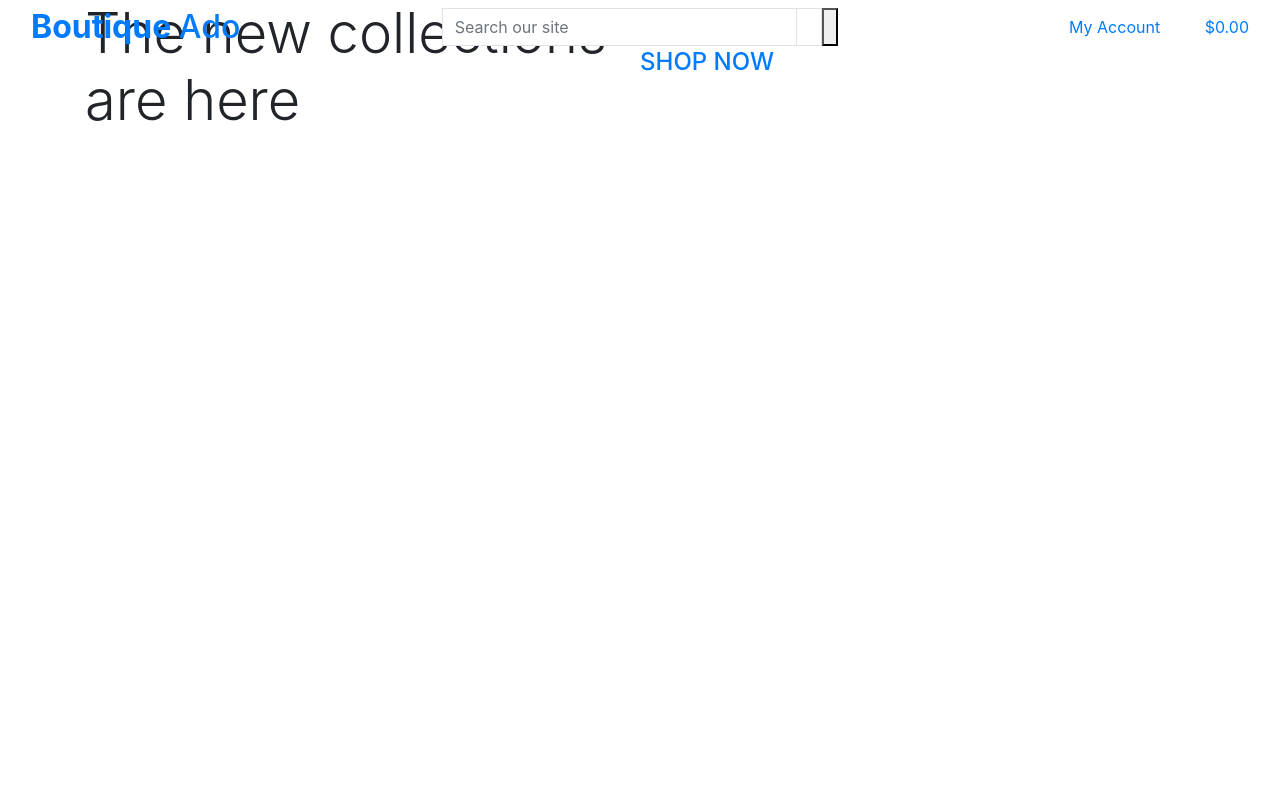
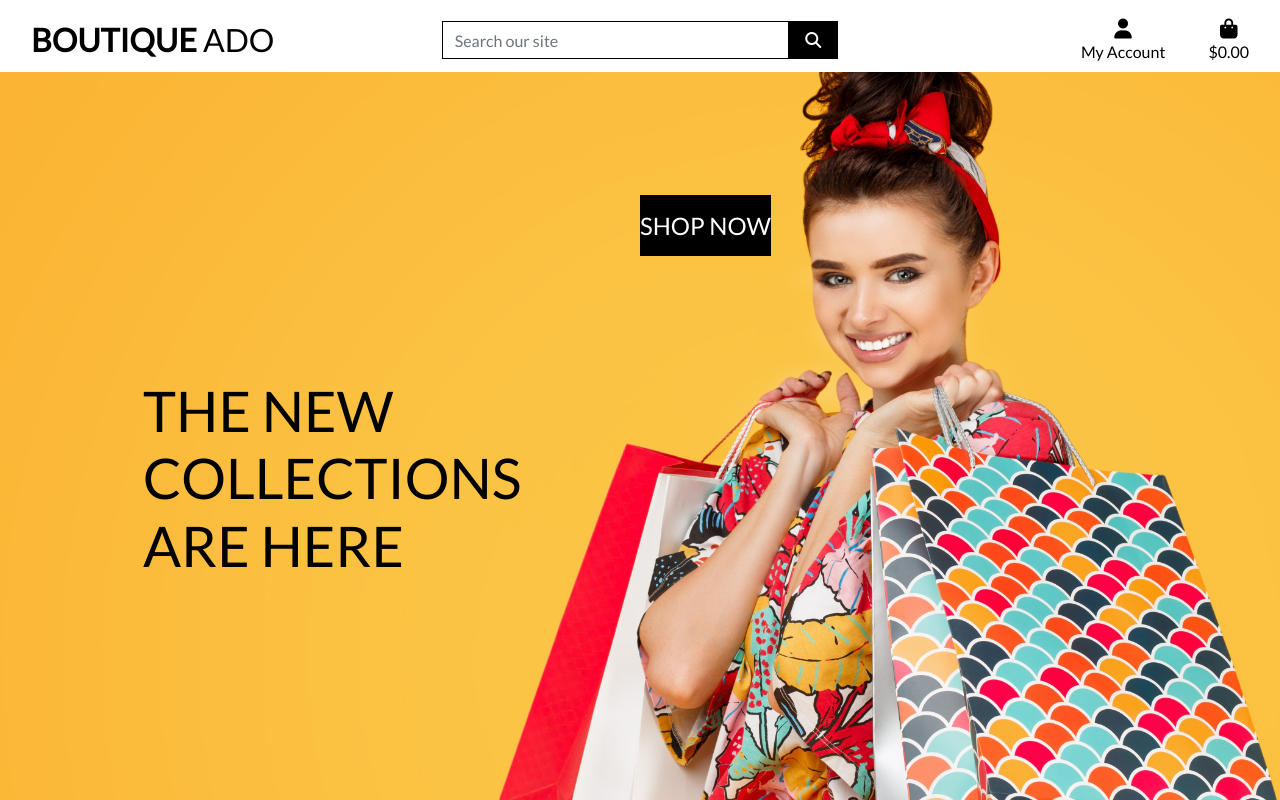
Before and after one commit to KTC96/Boutique-ado, a Django app: page / in a window 1280 px wide. Run offline with Django 3.2, Linux system fonts and the light colour scheme; some libraries are stand-ins or nearby versions.

Commit message:
completed home page header and css

```diff
--- a/boutique_ado/settings.py
+++ b/boutique_ado/settings.py
@@ -146,3 +146,7 @@ USE_TZ = True
 # https://docs.djangoproject.com/en/3.0/howto/static-files/
 
 STATIC_URL = '/static/'
+STATICFILES_DIRS = (os.path.join(BASE_DIR, 'static'),)
+
+MEDIA_URL = '/media/'
+MEDIA_ROOT = os.path.join(BASE_DIR, 'media')
--- a/boutique_ado/urls.py
+++ b/boutique_ado/urls.py
@@ -15,9 +15,12 @@ Including another URLconf
 """
 from django.contrib import admin
 from django.urls import path, include
+from django.conf import settings
+from django.conf.urls.static import static
+
 
 urlpatterns = [
     path('admin/', admin.site.urls),
     path('accounts/', include('allauth.urls')),
     path('', include('home.urls')),
-]
+] + static(settings.MEDIA_URL, document_root=settings.MEDIA_ROOT)
--- /dev/null
+++ b/static/css/base.css
@@ -0,0 +1,81 @@
+html {
+    height: 100%;
+}
+
+body {
+    background: url('/media/homepage_background_cropped.jpg') no-repeat center center fixed;
+    background-size: cover;
+    height: calc(100vh - 164px);
+    color: #555;
+    font-family: 'Lato';
+}
+
+/* from Bulma */
+.icon {
+    align-items: center;
+    display: inline-flex;
+    justify-content: center;
+    height: 1.5rem;
+    width: 1.5rem;
+}
+
+.logo-font {
+    text-transform: uppercase;
+}
+
+.main-logo-link {
+    width: fit-content;
+}
+
+.shop-now-button {
+    background: black;
+    color: white;
+    min-width: 260px;
+}
+
+.btn-black {
+    background: black;
+    color: white;
+}
+
+.shop-now-button:hover,
+.shop-now-button:active,
+.shop-now-button:focus,
+.btn-black:hover,
+.btn-black:active,
+.btn-black:focus {
+    background: #222;
+    color: white;
+}
+
+.text-black {
+    color: #000 !important;
+}
+
+.border-black {
+    border: 1px solid black !important;
+}
+
+/* -------------------------------- Media Queries */
+
+/* Slightly larger container on xl screens */
+@media (min-width: 1200px) {
+  .container {
+    max-width: 80%;
+  }
+}
+
+/* fixed top navbar only on medium and up */
+@media (min-width: 992px) {
+    .fixed-top-desktop-only {
+        position: fixed;
+        top: 0;
+        right: 0;
+        left: 0;
+        z-index: 1030;
+    }
+
+    .header-container {
+        padding-top: 164px;
+    }
+}
--- a/templates/base.html
+++ b/templates/base.html
@@ -2,7 +2,6 @@
 
 <!doctype html>
 <html lang="en">
-
   <head>
 
     {% block meta %}
@@ -15,23 +14,19 @@
     {% endblock %}
 
     {% block corecss %}
-  <link rel="stylesheet" href="https://stackpath.bootstrapcdn.com/bootstrap/4.4.1/css/bootstrap.min.css"
-    integrity="sha384-Vkoo8x4CGsO3+Hhxv8T/Q5PaXtkKtu6ug5TOeNV6gBiFeWPGFN9MuhOf23Q9Ifjh" crossorigin="anonymous">
+        <link rel="stylesheet" href="https://stackpath.bootstrapcdn.com/bootstrap/4.4.1/css/bootstrap.min.css" integrity="sha384-Vkoo8x4CGsO3+Hhxv8T/Q5PaXtkKtu6ug5TOeNV6gBiFeWPGFN9MuhOf23Q9Ifjh" crossorigin="anonymous">
+        <link rel="stylesheet" href="https://fonts.googleapis.com/css?family=Lato&display=swap">
+        <link rel="stylesheet" href="{% static 'css/base.css' %}">
     {% endblock %}
 
     {% block extra_css %}
     {% endblock %}
 
     {% block corejs %}
-  <script src="https://code.jquery.com/jquery-3.4.1.slim.min.js"
-    integrity="sha384-J6qa4849blE2+poT4WnyKhv5vZF5SrPo0iEjwBvKU7imGFAV0wwj1yYfoRSJoZ+n" crossorigin="anonymous">
-  </script>
-  <script src="https://cdn.jsdelivr.net/npm/popper.js@1.16.0/dist/umd/popper.min.js"
-    integrity="sha384-Q6E9RHvbIyZFJoft+2mJbHaEWldlvI9IOYy5n3zV9zzTtmI3UksdQRVvoxMfooAo" crossorigin="anonymous">
-  </script>
-  <script src="https://stackpath.bootstrapcdn.com/bootstrap/4.4.1/js/bootstrap.min.js"
-    integrity="sha384-wfSDF2E50Y2D1uUdj0O3uMBJnjuUD4Ih7YwaYd1iqfktj0Uod8GCExl3Og8ifwB6" crossorigin="anonymous">
-  </script>
+        <script src="https://kit.fontawesome.com/e9c73d7092.js" crossorigin="anonymous"></script>
+        <script src="https://code.jquery.com/jquery-3.4.1.slim.min.js" integrity="sha384-J6qa4849blE2+poT4WnyKhv5vZF5SrPo0iEjwBvKU7imGFAV0wwj1yYfoRSJoZ+n" crossorigin="anonymous"></script>
+        <script src="https://cdn.jsdelivr.net/npm/popper.js@1.16.0/dist/umd/popper.min.js" integrity="sha384-Q6E9RHvbIyZFJoft+2mJbHaEWldlvI9IOYy5n3zV9zzTtmI3UksdQRVvoxMfooAo" crossorigin="anonymous"></script>
+        <script src="https://stackpath.bootstrapcdn.com/bootstrap/4.4.1/js/bootstrap.min.js" integrity="sha384-wfSDF2E50Y2D1uUdj0O3uMBJnjuUD4Ih7YwaYd1iqfktj0Uod8GCExl3Og8ifwB6" crossorigin="anonymous"></script>
     {% endblock %}
 
     {% block extra_js %}
@@ -39,17 +34,16 @@
 
     <title>Boutique Ado {% block extra_title %}{% endblock %}</title>
   </head>
-
   <body>
     <header class="container-fluid fixed-top">
-    <div class="row">
+        <div id="topnav" class="row bg-white pt-lg-2 d-none d-lg-flex">
             <div class="col-12 col-lg-4 my-auto py-1 py-lg-0 text-center text-lg-left">
                 <a href="{% url 'home' %}" class="nav-link main-logo-link">
-          <h2 class="logo-font text-black my-0"><strong>Boutique </strong>Ado</h2>
+                    <h2 class="logo-font text-black my-0"><strong>Boutique</strong> Ado</h2>
                 </a>
             </div>
             <div class="col-12 col-lg-4 my-auto py-1 py-lg-0">
-        <form method="get" action="">
+                <form method="GET" action="">
                     <div class="input-group w-100">
                         <input class="form-control border border-black rounded-0" type="text" name="q" placeholder="Search our site">
                         <div class="input-group-append">
@@ -57,7 +51,7 @@
                                 <span class="icon">
                                     <i class="fas fa-search"></i>
                                 </span>
-              <button>
+                            </button>
                         </div>
                     </div>
                 </form>
@@ -85,7 +79,7 @@
                         </div>
                     </li>
                     <li class="list-inline-item">
-            <a class="{% if grand_total %}text-info font-weight-bold(% else %)text-black{% endif %} nav-link" href="">
+                        <a class="{% if grand_total %}text-info font-weight-bold{% else %}text-black{% endif %} nav-link" href="">
                             <div class="text-center">
                                 <div><i class="fas fa-shopping-bag fa-lg"></i></div>
                                 <p class="my-0">
@@ -99,11 +93,8 @@
                         </a>
                     </li>
                 </ul>
-
             </div>
         </div>
-
-
     </header>
 
     {% if messages %}
@@ -121,5 +112,4 @@
 
 
   </body>
-
 </html>
```
Also changed, not shown: media/homepage_background_cropped.jpg (added). Lines whose indentation alone changed are shown as unchanged.
